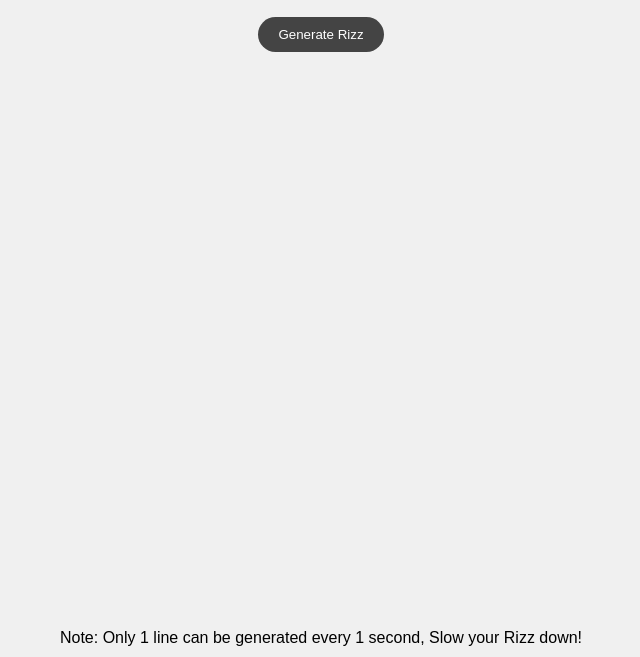
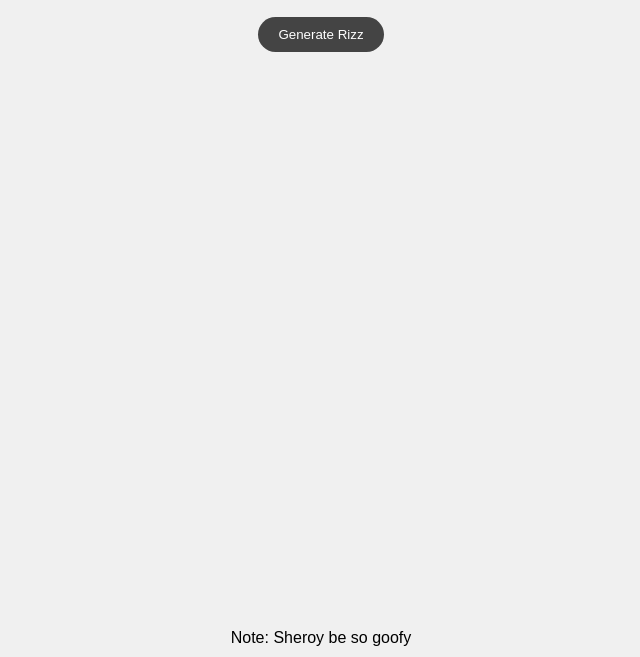
Before and after one commit to z0d1acd3v/fwor.github.io, a plain HTML site: page index.html in a window 1280 px wide. Shown: the part 143-800 px from the top of the page, without its empty margins (319-959 px from the left). Drawn offline with Linux system fonts and the light colour scheme; a web font is replaced by a local one.

Commit message:
Update index.html

```diff
--- a/index.html
+++ b/index.html
@@ -56,7 +56,7 @@
     <div class="large-text">A few words of Rizz...</div>
     <button class="generate-button" onclick="generatePickupLine()">Generate Rizz</button>
     <div class="pickup-line" id="pickupLine"></div>
-    <div class="note-text">Note: Only 1 line can be generated every 1 second, Slow your Rizz down!</div>
+    <div class="note-text">Note: Sheroy be so goofy </div>
 
     <script>
         function generatePickupLine() {
```
